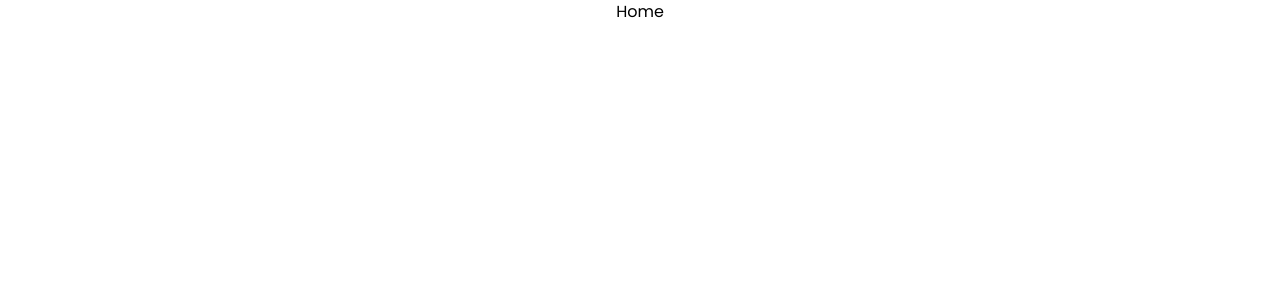
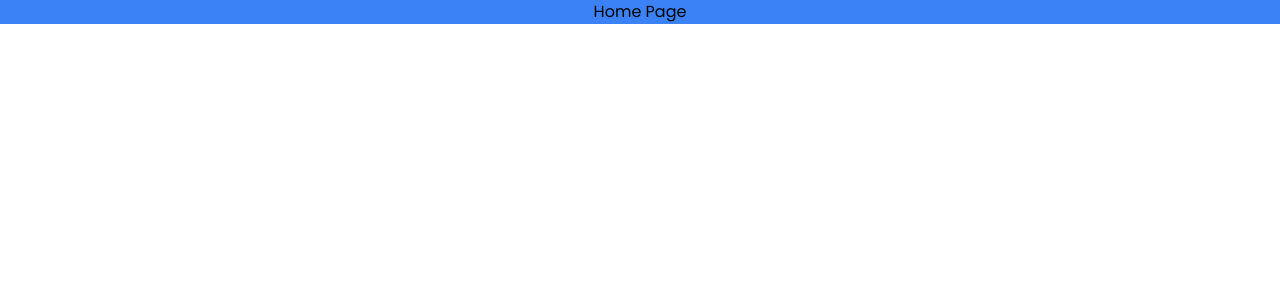
Before and after one commit to Samstar10/Aj-F, a React (Create React App) app: page / in a window 1280 px wide. Shown: the top 300 px of the page. Built offline with nearby package versions, Linux system fonts and the light colour scheme.

Commit message:
Adding text for testing

```diff
--- a/src/Components/Home.js
+++ b/src/Components/Home.js
@@ -2,8 +2,8 @@ import React from "react";
 
 export default function Home() {
     return (
-        <div>
-            <h1>Home</h1>
+        <div className="bg-blue-500">
+            <h1>Home Page</h1>
         </div>
     )
 }
```
